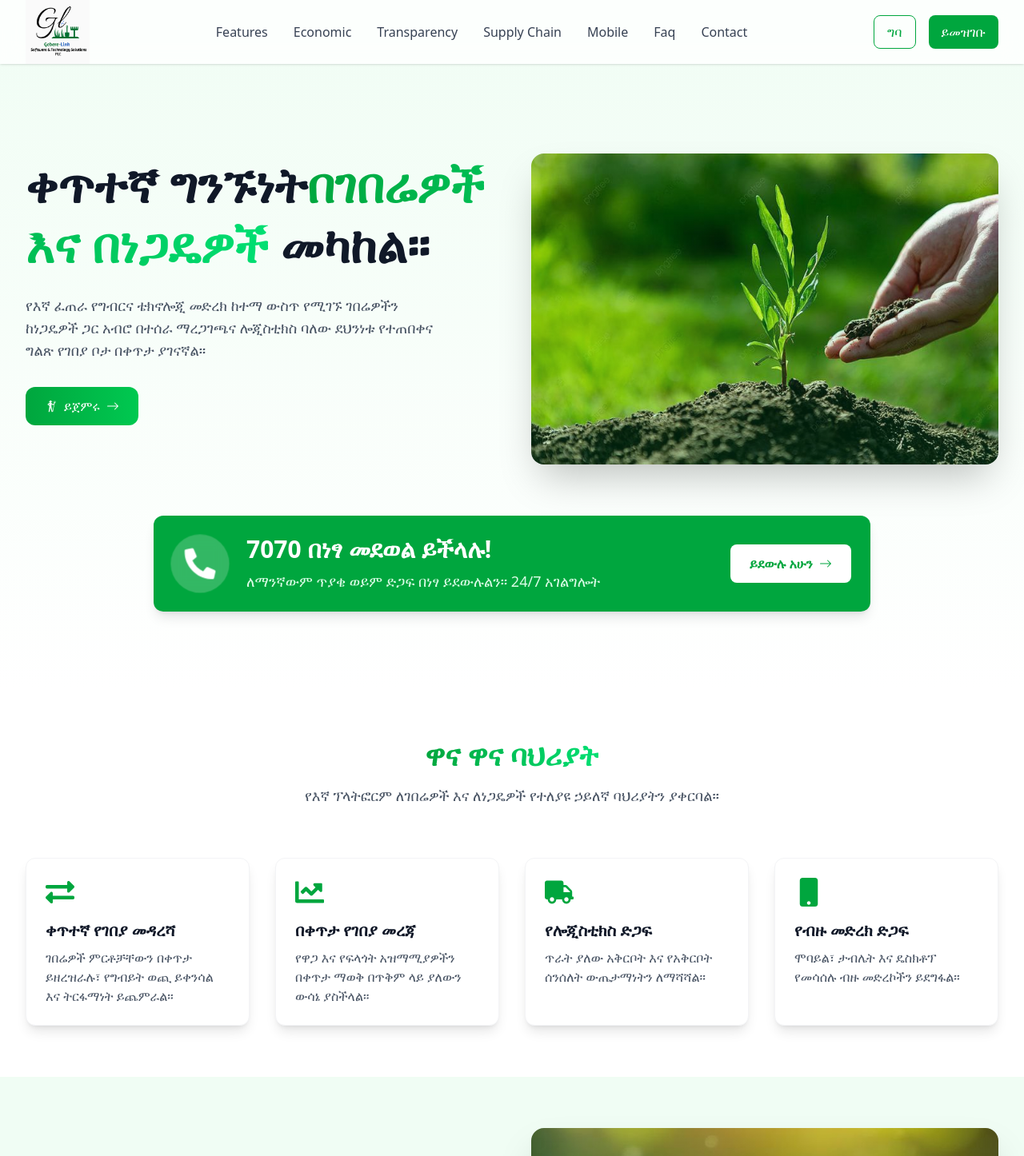
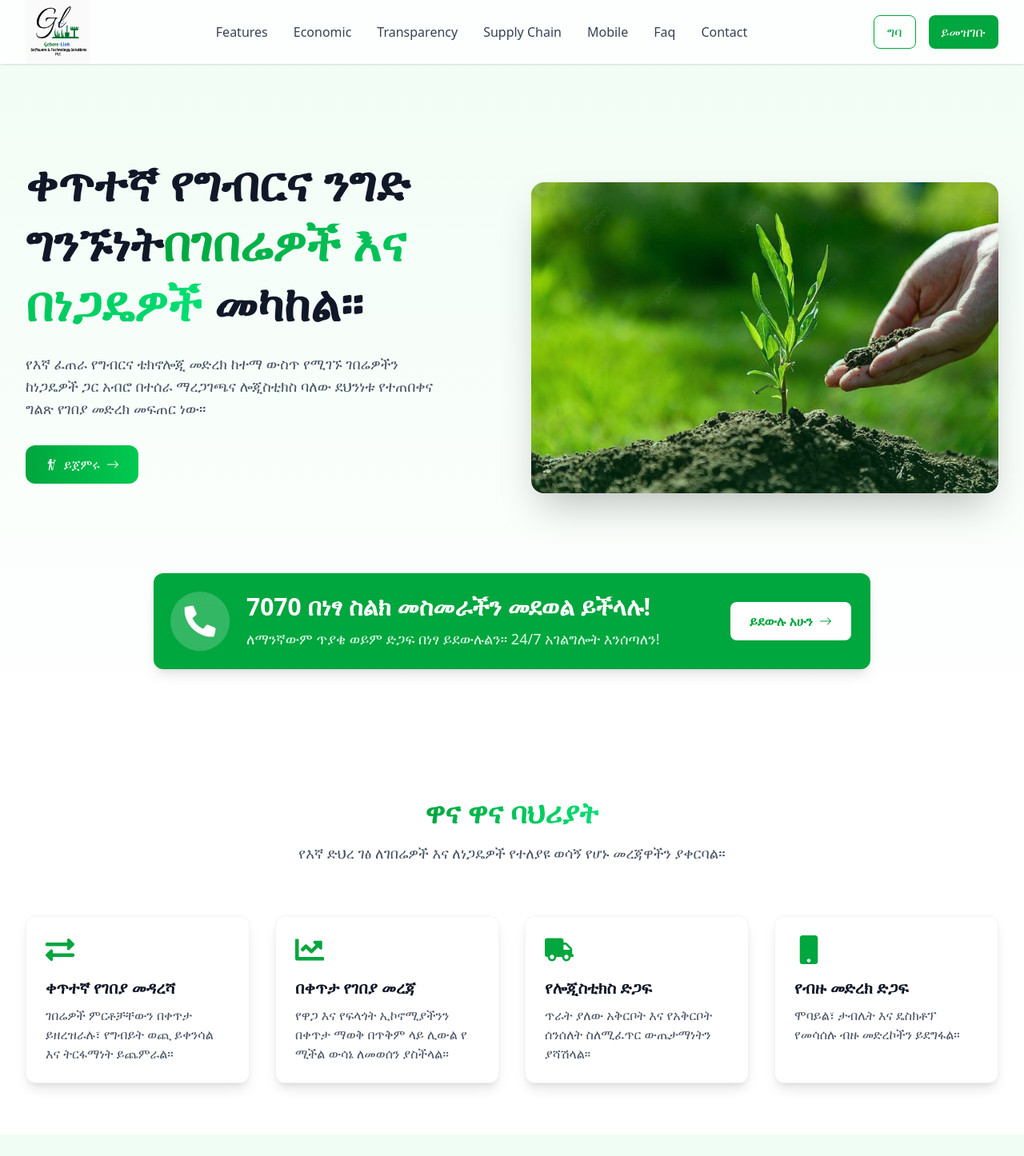
Before and after one commit to turab202/Gebere-link, a React (Vite) app in the folder gebereLink/: page / in a window 1280 px wide. Shown: the top 1446 px of the page at 80% size. Built offline with nearby package versions, Linux system fonts and the light colour scheme.

Commit message:
Update LandingPage.jsx

```diff
--- a/gebereLink/src/components/LandingPage.jsx
+++ b/gebereLink/src/components/LandingPage.jsx
@@ -50,12 +50,12 @@ const LandingPage = ({ darkMode }) => {
     {
       icon: <FaChartLine className="text-4xl text-green-600" />,
       title: "በቀጥታ የገበያ መረጃ",
-      description: "የዋጋ እና የፍላጎት አዝማሚያዎችን በቀጥታ ማወቅ በጥቅም ላይ ያለውን ውሳኔ ያስችላል።"
+      description: "የዋጋ እና የፍላጎት ኢኮኖሚያችንን በቀጥታ ማወቅ በጥቅም ላይ ሊውል የ ሚችል ውሳኔ ለመወሰን  ያስችላል።"
     },
     {
       icon: <FaTruck className="text-4xl text-green-600" />,
       title: "የሎጂስቲክስ ድጋፍ",
-      description: "ጥራት ያለው አቅርቦት እና የአቅርቦት ሰንሰለት ውጤታማነትን ለማሻሻል።"
+      description: "ጥራት ያለው አቅርቦት እና የአቅርቦት ሰንሰለት ስለሚፈጥር ውጤታማነትን ያሻሽላል።"
     },
     {
       icon: <FaMobile className="text-4xl text-green-600" />,
@@ -303,7 +303,7 @@ const LandingPage = ({ darkMode }) => {
                 variants={itemVariants}
                 className="text-4xl md:text-5xl lg:text-6xl font-bold text-gray-900 mb-6 leading-tight"
               >
-                ቀጥተኛ ግንኙነት
+                ቀጥተኛ የግብርና ንግድ ግንኙነት
                 <span className="bg-gradient-to-r from-green-600 to-green-400 bg-clip-text text-transparent">
                   በገበሬዎች እና በነጋዴዎች
                 </span>{' '}
@@ -313,7 +313,7 @@ const LandingPage = ({ darkMode }) => {
                 variants={itemVariants}
                 className="text-lg text-gray-600 mb-8 max-w-lg"
               >
-                የእኛ ፈጠራ የግብርና ቴክኖሎጂ መድረክ ከተማ ውስጥ የሚገኙ ገበሬዎችን ከነጋዴዎች ጋር አብሮ በተሰራ ማረጋገጫና ሎጂስቲክስ ባለው ደህንነቱ የተጠበቀና ግልጽ የገበያ ቦታ በቀጥታ ያገናኛል።
+                የእኛ ፈጠራ የግብርና ቴክኖሎጂ መድረክ ከተማ ውስጥ የሚገኙ ገበሬዎችን ከነጋዴዎች ጋር አብሮ በተሰራ ማረጋገጫና ሎጂስቲክስ ባለው ደህንነቱ የተጠበቀና ግልጽ የገበያ መድረክ መፍጠር ነው።
               </motion.p>
               <motion.div
                 variants={itemVariants}
@@ -364,8 +364,8 @@ const LandingPage = ({ darkMode }) => {
                 <FaPhoneAlt className="text-white text-4xl" />
               </motion.div>
               <div>
-                <h3 className="text-2xl md:text-3xl font-bold text-white mb-2">7070 በነፃ መደወል ይችላሉ!</h3>
-                <p className="text-green-100 text-lg">ለማንኛውም ጥያቄ ወይም ድጋፍ በነፃ ይደውሉልን። 24/7 አገልግሎት</p>
+                <h3 className="text-2xl md:text-3xl font-bold text-white mb-2">7070 በነፃ ስልክ መስመራችን መደወል  ይችላሉ!</h3>
+                <p className="text-green-100 text-lg">ለማንኛውም ጥያቄ ወይም ድጋፍ በነፃ ይደውሉልን። 24/7 አገልግሎት እንሰጣለን! </p>
               </div>
             </div>
             <motion.button
@@ -396,7 +396,7 @@ const LandingPage = ({ darkMode }) => {
               </span>
             </h2>
             <p className="text-lg text-gray-600 max-w-3xl mx-auto">
-              የእኛ ፕላትፎርም ለገበሬዎች እና ለነጋዴዎች የተለያዩ ኃይለኛ ባህሪያትን ያቀርባል።
+              የእኛ ድህረ ገፅ  ለገበሬዎች እና ለነጋዴዎች የተለያዩ ወሳኝ የሆኑ መረጃዋችን ያቀርባል።
             </p>
           </motion.div>
           <div className="grid grid-cols-1 md:grid-cols-2 lg:grid-cols-4 gap-8">
@@ -438,7 +438,7 @@ const LandingPage = ({ darkMode }) => {
                 የእኛ ፕላትፎርም ገበሬዎች በቀጥታ ወደ ገበያ መዳረሻ እና በቀጥታ የገበያ መረጃ በመስጠት ኢኮኖሚያዊ እድሎቻቸውን በከፍተኛ ሁኔታ ያሳድጋል።
               </p>
               <p className="text-lg text-gray-700 mb-6">
-                የመካከለኛ ሰዎችን በማስወገድ ገበሬዎች ምርቶቻቸውን በተሻለ ዋጋ ሊሸጡ እና ተጨማሪ ትርፍ ሊያስቀምጡ ይችላሉ።
+                መካከለኛ ሰዎችን (ደላሎችን) በማስወገድ ገበሬዎች ምርቶቻቸውን እንዲሸጡና ተጨማሪ ትርፍ እንዲያገኙ ይረዳል።
               </p>
             </motion.div>
             <motion.div
@@ -570,7 +570,7 @@ const LandingPage = ({ darkMode }) => {
           >
             <h2 className="text-3xl md:text-4xl font-bold text-gray-900 mb-4">
               <span className="bg-gradient-to-r from-green-600 to-green-400 bg-clip-text text-transparent">
-                Gebre-Link �ሞባይል መተግበሪያ
+                Gebre-Link የሞባይል መተግበሪያ
               </span>
             </h2>
             <p className="text-lg text-gray-600 max-w-3xl mx-auto">
@@ -634,7 +634,7 @@ const LandingPage = ({ darkMode }) => {
                       <svg className="h-5 w-5 text-green-600 mt-1 mr-2" fill="none" viewBox="0 0 24 24" stroke="currentColor">
                         <path strokeLinecap="round" strokeLinejoin="round" strokeWidth={2} d="M5 13l4 4L19 7" />
                       </svg>
-                      <span>ደህንነቱ የተጠበቀ የክፍያ �ስርዓት</span>
+                      <span>ደህንነቱ የተጠበቀ የክፍያ ስርዓት</span>
                     </li>
                   </ul>
                 </div>
```
